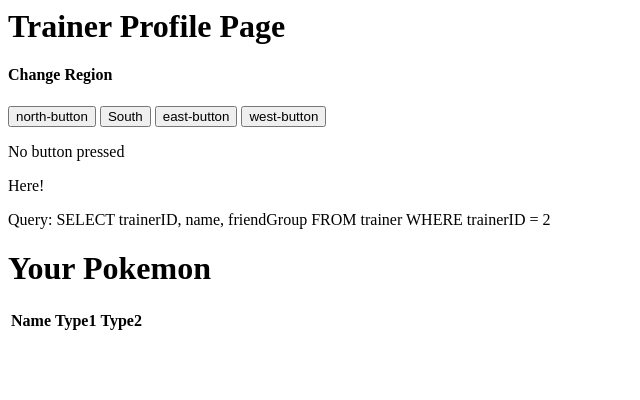
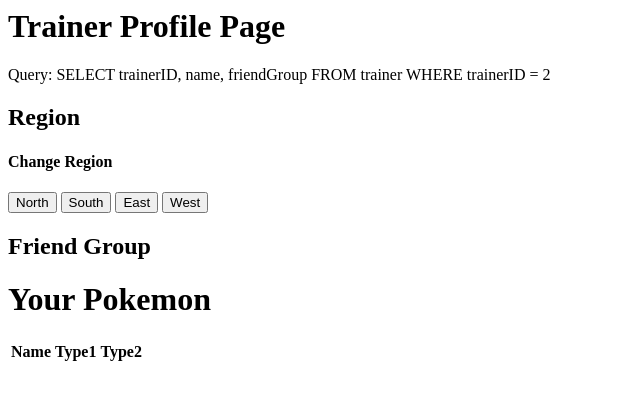
Before and after one commit to ParkerHutch/cs-4774-project, a PHP site: page /trainer_profile.php in a window 1280 px wide. Shown: the top 400 px of the page, without its empty margins (0-640 px from the left). Run offline with PHP 8.4, Linux system fonts and the light colour scheme; data that the repository does not hold is empty.

Commit message:
formatting

```diff
--- a/trainer_profile.php
+++ b/trainer_profile.php
@@ -1,13 +1,7 @@
 
 <html>
    <h1>Trainer Profile Page</h1>
-   <form method="post">
-      <h4>Change Region</h4>
-      <input type = "submit" name = "north-button" value="north-button" />
-      <input type = "submit" name = "south-button" value="South" />
-      <input type = "submit" name = "east-button" value="east-button" />
-      <input type = "submit" name = "west-button" value="west-button" />
-   </form>
+
 </html>
 <?php
 
@@ -28,7 +22,7 @@ function executeQuery($queryStatement, $dsn, $username, $password) {
    try {
       $db = new PDO($dsn, $username, $password);
       $db->query($queryStatement);
-      echo "<p>Ran query: $queryStatement</p>";
+      //echo "<p>Ran query: $queryStatement</p>";
    } catch (PDOException $e)
    {
       $error_message = $e->getMessage();
@@ -43,23 +37,16 @@ function executeQuery($queryStatement, $dsn, $username, $password) {
 if (isset($_POST['north-button'])) {
    $change_region_sql = "UPDATE is_from SET regionID = 1 WHERE trainerID = $loggedInTrainerId";
    executeQuery($change_region_sql, $dsn, $username, $password);
-   echo "<p>North button was pressed</p>";
 } else if (isset($_POST['south-button'])) {
    $change_region_sql = "UPDATE is_from SET regionID = 2 WHERE trainerID = $loggedInTrainerId";
    executeQuery($change_region_sql, $dsn, $username, $password);
-   echo "<p>South button was pressed</p>";
 } else if (isset($_POST['east-button'])) {
    $change_region_sql = "UPDATE is_from SET regionID = 3 WHERE trainerID = $loggedInTrainerId";
    executeQuery($change_region_sql, $dsn, $username, $password);
-   echo "<p>East button pressed.</p>";
 } else if (isset($_POST['west-button'])) {
    $change_region_sql = "UPDATE is_from SET regionID = 4 WHERE trainerID = $loggedInTrainerId";
    executeQuery($change_region_sql, $dsn, $username, $password);
-   echo "<p>West button was pressed</p>";
-} else {
-   echo "<p>No button pressed</p>";
 }
-echo "<p>Here!</p>";
 try
 {
    $db = new PDO($dsn, $username, $password);
@@ -72,11 +59,24 @@ try
       echo "<p>Your trainer ID is {$row[trainerID]}</p>";
    }
 
+   echo "<h2>Region</h2>";
    foreach ($db->query($get_trainer_region_sql) as $row) {
 
       echo "<p>Your region: <strong>{$row[name]}</strong></p>";
    }
+   echo "
+      <form method='post'>
+         <div>
+            <h4>Change Region</h4>
+            <input type = 'submit' name = 'north-button' value='North' />
+            <input type = 'submit' name = 'south-button' value='South' />
+            <input type = 'submit' name = 'east-button' value='East' />
+            <input type = 'submit' name = 'west-button' value='West' />
+         </div>
+      </form>
+   ";
 
+   echo "<h2>Friend Group</h2>";
    foreach ($db->query($get_trainer_friend_group) as $row) {
 
       echo "<p>Your friend group: <strong>{$row[group_name]}</strong></p>";
```
